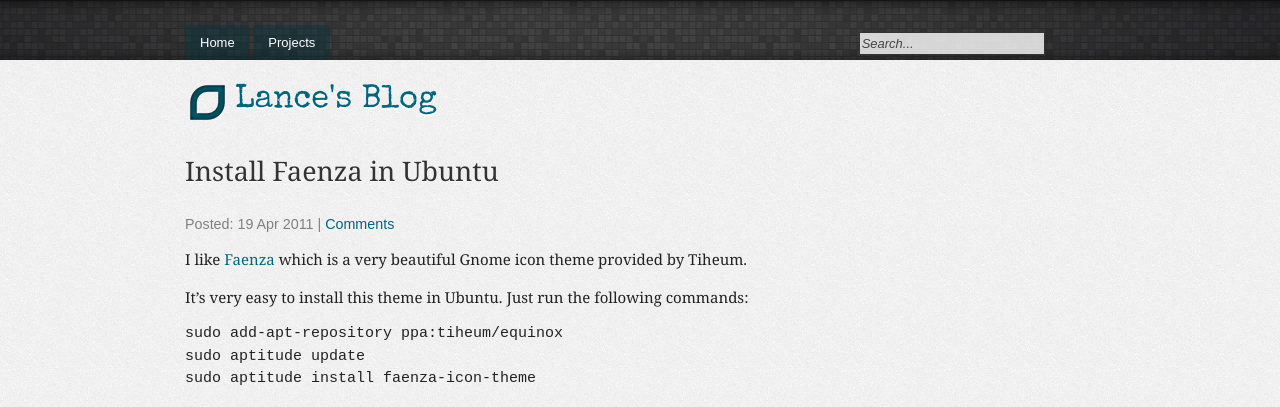
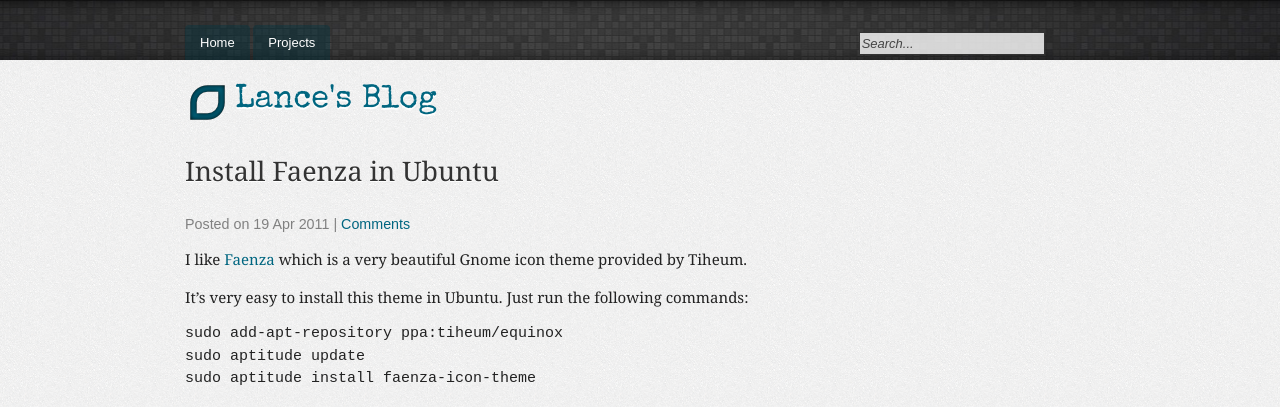
Before and after one commit to lancelotj/lancelotj.github.com, a Jekyll site: the page built from _posts/2011-04-19-install-faenza-in-ubuntu.md, in a window 1280 px wide. Shown: the top 407 px of the page. Built offline with Jekyll 4.4.1, drawn with Linux system fonts in a browser that asks for light colours; some web fonts are replaced; Markdown is read by kramdown in place of the engine named in the settings; comment, search, counter and statistics services are not loaded.

Commit message:
post date adjumstment

```diff
--- a/_layouts/post.html
+++ b/_layouts/post.html
@@ -4,7 +4,7 @@
 ---
 <article>
   <header><h1 class="entry-title">{{ page.title }}</h1>
-  <p>Posted: {{ page.date|date_to_string }} | <a class="dsq-comment-count" href="{{ page.url }}#disqus_thread">Comments</a></p>
+  <p>Posted on {{ page.date|date_to_string }} | <a class="dsq-comment-count" href="{{ page.url }}#disqus_thread">Comments</a></p>
   </header>
   <div class="entry-content">{{ content }}</div>
 </article>
```
